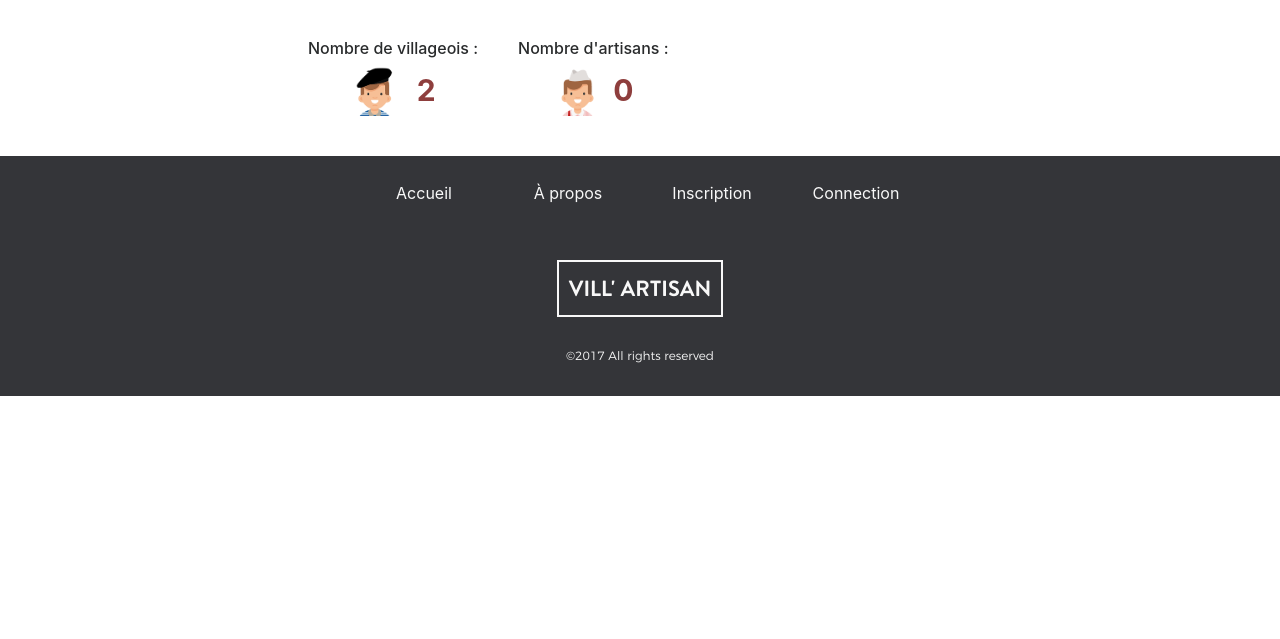
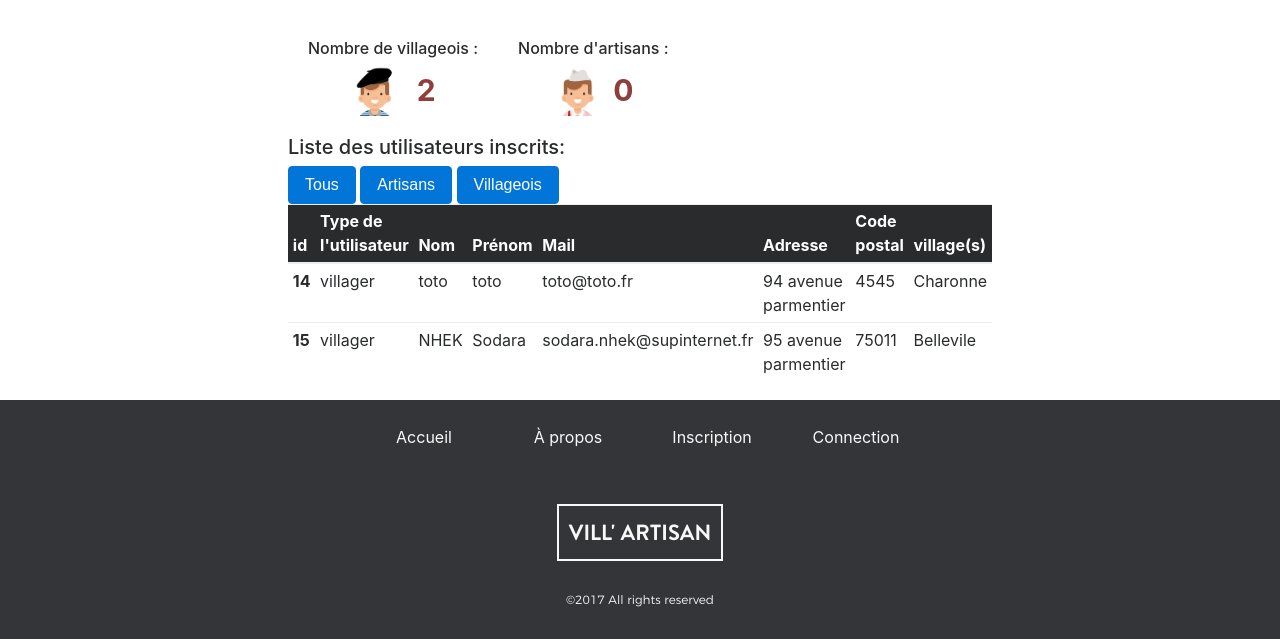
Before and after one commit to nekodemaker/project_vill_artisan, a PHP site: page /index.php?action=admin in a window 1280 px wide. Shown: the part 65-704 px from the top of the page. Run offline with PHP 8.4, Linux system fonts and the light colour scheme; data comes from the database, SQL or seed files in the repository; some libraries are stand-ins or nearby versions.

Commit message:
back-office : list of users and some great buttons

```diff
--- a/Controller/DefaultController.php
+++ b/Controller/DefaultController.php
@@ -25,10 +25,11 @@ class DefaultController extends BaseController
 
     public function adminAction()
     {
-         $manager = UserManager::getInstance();
+        $manager = UserManager::getInstance();
         $numbervillager = $manager->getNumberOfVillager();
         $numbercrafter = $manager->getNumberOfCrafter();
-        echo $this->renderView('admin.html.twig',['numbervillager'=>$numbervillager,'numbercrafter'=>$numbercrafter]);
+        $users=$manager->getAllUsers();
+        echo $this->renderView('admin.html.twig',['numbervillager'=>$numbervillager,'numbercrafter'=>$numbercrafter,'users'=>$users]);
     }
 
     public function blogAction()
--- a/Model/UserManager.php
+++ b/Model/UserManager.php
@@ -31,6 +31,11 @@ class UserManager
         'type'=>"crafter",
         ]);
         return count($res);
+    }
+
+    public function getAllUsers(){
+        $res=$this->DBManager->findAllSecure("SELECT * FROM user",[]);
+        return $res;
     }
 
     /*END ADMIN FUNCTIONS*/
--- a/views/admin.html.twig
+++ b/views/admin.html.twig
@@ -19,6 +19,45 @@
                 </div>
             </div>
         </div>
+
+        <h5>Liste des utilisateurs inscrits:</h5>
+        <input class="btn btn-primary" id="button-all-users" type="button" value="Tous">
+        <input class="btn btn-primary" id="button-only-crafter" type="button" value="Artisans">
+        <input class="btn btn-primary" id="button-only-villager" type="button" value="Villageois">
+        <table class="table table-sm table-users">
+            <thead class="thead-inverse">
+                <tr>
+                    <th>id</th>
+                    <th>Type de l'utilisateur</th>
+                    <th>Nom</th>
+                    <th>Prénom</th>
+                    <th>Mail</th>
+                    <th>Adresse</th>
+                    <th>Code postal</th>
+                    <th>village(s)</th>
+                </tr>
+            </thead>
+            <tbody>
+            {% for user in users %}
+                {% if user.user_type == "villager" %}
+                 <tr class="villager-row">
+                {% else %}
+                <tr class="crafter-row">
+                {% endif %}
+                    <th scope="row">{{user.id}}</th>
+                    <td>{{user.user_type}}</td>
+                    <td>{{user.lastname}}</td>
+                    <td>{{user.firstname}}</td>
+                    <td>{{user.mail}}</td>
+                    <td>{{user.adress}}</td>
+                    <td>{{user.postcode}}</td>
+                    <td>{{user.user_village}}</td>
+                </tr>
+            {% endfor %}
+            </tbody>
+        </table>
+
+
         <form action="">
             <!-- suppression d'un compte -->
             <!-- créer + éditer un compte artisan -->
--- a/web/script_ajax.js
+++ b/web/script_ajax.js
@@ -48,10 +48,10 @@ window.onload = function () {
             url: "index.php?action=createArticle", //Relative or absolute path to response.php file
             data: formdata,
             success: function (data) {
-                if(data['success'] != undefined){
+                if (data['success'] != undefined) {
                     $(".message-block").html("<h6>Votre article est crée</h6>");
-                }else{
-                     $(".message-block").html(data['error']);
+                } else {
+                    $(".message-block").html(data['error']);
                 }
             },
             error: function (data) {
@@ -60,4 +60,26 @@ window.onload = function () {
         });
         return false;
     });
+
+    /* JS FOR ADMIN PART */
+
+    var userrows = $('table.table-users tr');
+    var villagerrow = userrows.filter('.villager-row');
+    var crafterrow = userrows.filter('.crafter-row');
+
+    $('#button-all-users').click(function () {
+        villagerrow.show();
+        crafterrow.show();
+    });
+
+    $('#button-only-crafter').click(function () {
+        crafterrow.show();
+        villagerrow.hide();
+    });
+
+    $('#button-only-villager').click(function () {
+        villagerrow.show();
+        crafterrow.hide();
+    });
+    /*END JS FOR ADMIN PART */
 };
```
